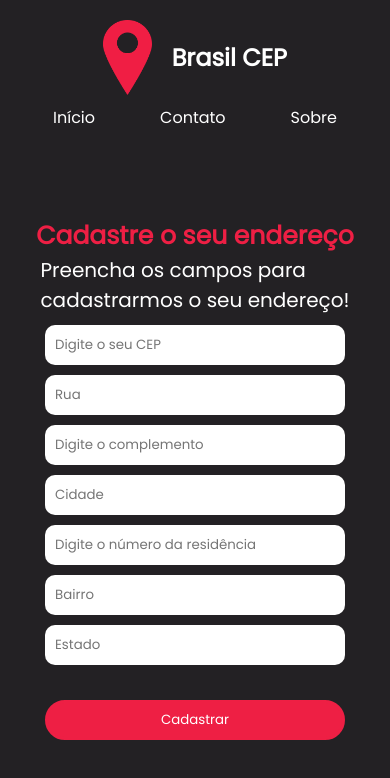
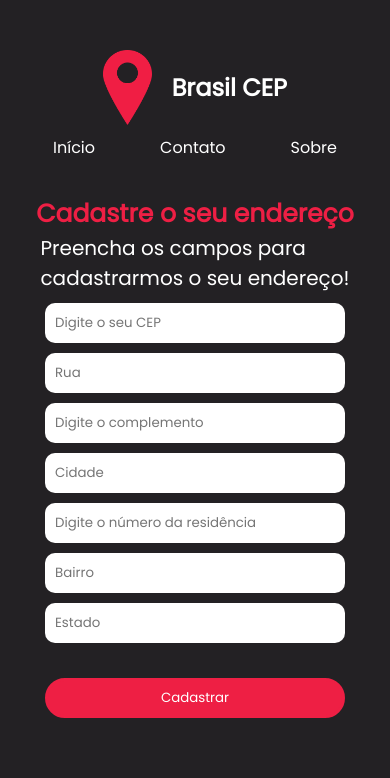
Before and after one commit to ellyelmoura/Portiflio-Busca-CEP, a plain HTML site: page index.html in a window 390 px wide. Drawn offline with Linux system fonts and the light colour scheme.

Commit message:
Manutenção
Alteração no header versão mobile

```diff
--- a/style.css
+++ b/style.css
@@ -199,7 +199,8 @@ button:hover{
     }
 
     header{
-        margin-bottom: -98px;
+        padding-top:50px ;
+        margin-bottom: -150px;
         flex-direction: column;
     }
 
```
